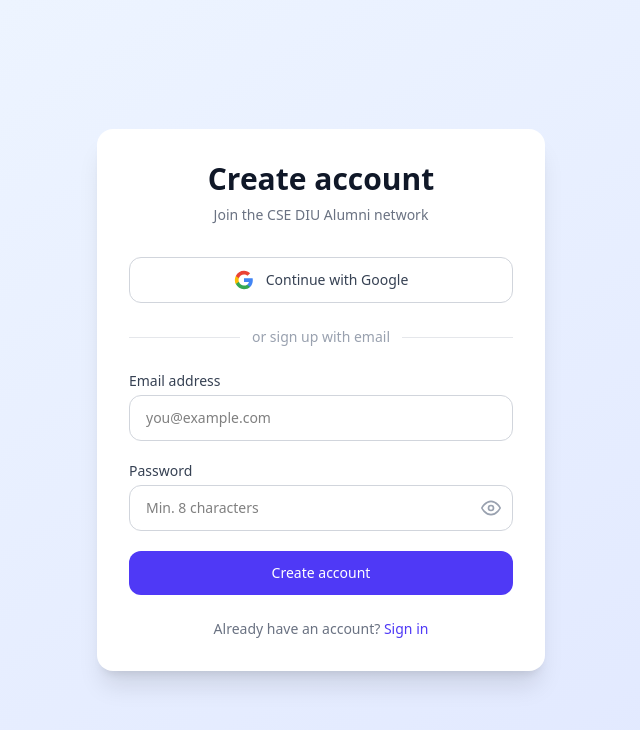
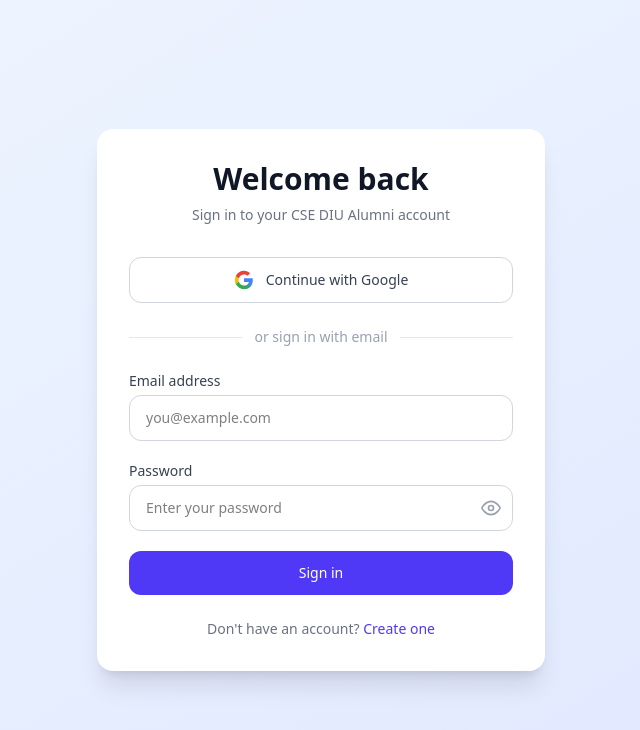
Before and after one commit to csediualumni/web, an Angular app: page /auth/login in a window 1280 px wide. Before the commit this address led to /auth/register. Shown: the top 730 px of the page, without its empty margins (319-959 px from the left). Built offline with nearby package versions, Linux system fonts and the light colour scheme.

Commit message:
feat: implement login functionality with Google OAuth and email/password authentication

```diff
--- a/src/app/app.routes.ts
+++ b/src/app/app.routes.ts
@@ -4,8 +4,13 @@ import { adminGuard } from './core/admin.guard';
 export const routes: Routes = [
   {
     path: '',
-    redirectTo: '/auth/register',
+    redirectTo: '/auth/login',
     pathMatch: 'full',
+  },
+  {
+    path: 'auth/login',
+    loadComponent: () =>
+      import('./auth/login/login.component').then((m) => m.LoginComponent),
   },
   {
     path: 'auth/register',
@@ -36,6 +41,6 @@ export const routes: Routes = [
   },
   {
     path: '**',
-    redirectTo: '/auth/register',
+    redirectTo: '/auth/login',
   },
 ];
--- a/src/app/auth/callback/callback.component.ts
+++ b/src/app/auth/callback/callback.component.ts
@@ -30,7 +30,7 @@ export class AuthCallbackComponent implements OnInit {
         this.router.navigate(['/dashboard']);
       } else {
         this.error = 'Sign-in failed. Please try again.';
-        setTimeout(() => this.router.navigate(['/auth/register']), 2000);
+        setTimeout(() => this.router.navigate(['/auth/login']), 2000);
       }
     });
   }
--- /dev/null
+++ b/src/app/auth/login/login.component.html
@@ -0,0 +1,162 @@
+<div class="min-h-screen bg-gradient-to-br from-blue-50 to-indigo-100 flex items-center justify-center p-4">
+  <div class="w-full max-w-md">
+
+    <!-- Card -->
+    <div class="bg-white rounded-2xl shadow-xl p-8">
+
+      <!-- Header -->
+      <div class="text-center mb-8">
+        <h1 class="text-3xl font-bold text-gray-900">Welcome back</h1>
+        <p class="mt-2 text-sm text-gray-500">
+          Sign in to your CSE DIU Alumni account
+        </p>
+      </div>
+
+      <!-- Google button -->
+      <button
+        type="button"
+        (click)="signInWithGoogle()"
+        class="w-full flex items-center justify-center gap-3 px-4 py-3 border border-gray-300 rounded-xl text-sm font-medium text-gray-700 bg-white hover:bg-gray-50 focus:outline-none focus:ring-2 focus:ring-offset-2 focus:ring-indigo-500 transition-colors cursor-pointer"
+      >
+        <!-- Google SVG logo -->
+        <svg class="w-5 h-5" viewBox="0 0 24 24" aria-hidden="true">
+          <path
+            d="M22.56 12.25c0-.78-.07-1.53-.2-2.25H12v4.26h5.92c-.26 1.37-1.04 2.53-2.21 3.31v2.77h3.57c2.08-1.92 3.28-4.74 3.28-8.09z"
+            fill="#4285F4"
+          />
+          <path
+            d="M12 23c2.97 0 5.46-.98 7.28-2.66l-3.57-2.77c-.98.66-2.23 1.06-3.71 1.06-2.86 0-5.29-1.93-6.16-4.53H2.18v2.84C3.99 20.53 7.7 23 12 23z"
+            fill="#34A853"
+          />
+          <path
+            d="M5.84 14.09c-.22-.66-.35-1.36-.35-2.09s.13-1.43.35-2.09V7.07H2.18C1.43 8.55 1 10.22 1 12s.43 3.45 1.18 4.93l3.66-2.84z"
+            fill="#FBBC05"
+          />
+          <path
+            d="M12 5.38c1.62 0 3.06.56 4.21 1.64l3.15-3.15C17.45 2.09 14.97 1 12 1 7.7 1 3.99 3.47 2.18 7.07l3.66 2.84c.87-2.6 3.3-4.53 6.16-4.53z"
+            fill="#EA4335"
+          />
+        </svg>
+        Continue with Google
+      </button>
+
+      <!-- Divider -->
+      <div class="relative my-6">
+        <div class="absolute inset-0 flex items-center">
+          <div class="w-full border-t border-gray-200"></div>
+        </div>
+        <div class="relative flex justify-center text-sm">
+          <span class="px-3 bg-white text-gray-400">or sign in with email</span>
+        </div>
+      </div>
+
+      <!-- Server error -->
+      @if (serverError()) {
+        <div class="mb-4 p-3 rounded-lg bg-red-50 border border-red-200">
+          <p class="text-sm text-red-600">{{ serverError() }}</p>
+        </div>
+      }
+
+      <!-- Form -->
+      <form [formGroup]="form" (ngSubmit)="onSubmit()" novalidate class="space-y-5">
+
+        <!-- Email -->
+        <div>
+          <label for="email" class="block text-sm font-medium text-gray-700 mb-1">
+            Email address
+          </label>
+          <input
+            id="email"
+            type="email"
+            formControlName="email"
+            autocomplete="email"
+            placeholder="you@example.com"
+            class="w-full px-4 py-3 border rounded-xl text-sm transition-colors focus:outline-none focus:ring-2 focus:ring-indigo-500"
+            [class.border-red-400]="email.invalid && email.touched"
+            [class.border-gray-300]="!(email.invalid && email.touched)"
+          />
+          @if (email.invalid && email.touched) {
+            <p class="mt-1 text-xs text-red-500">
+              @if (email.errors?.['required']) { Email is required. }
+              @else if (email.errors?.['email']) { Please enter a valid email address. }
+            </p>
+          }
+        </div>
+
+        <!-- Password -->
+        <div>
+          <div class="flex items-center justify-between mb-1">
+            <label for="password" class="block text-sm font-medium text-gray-700">
+              Password
+            </label>
+          </div>
+          <div class="relative">
+            <input
+              id="password"
+              [type]="showPassword() ? 'text' : 'password'"
+              formControlName="password"
+              autocomplete="current-password"
+              placeholder="Enter your password"
+              class="w-full px-4 py-3 border rounded-xl text-sm transition-colors focus:outline-none focus:ring-2 focus:ring-indigo-500 pr-11"
+              [class.border-red-400]="password.invalid && password.touched"
+              [class.border-gray-300]="!(password.invalid && password.touched)"
+            />
+            <!-- Toggle visibility -->
+            <button
+              type="button"
+              (click)="showPassword.set(!showPassword())"
+              class="absolute right-3 top-1/2 -translate-y-1/2 text-gray-400 hover:text-gray-600"
+              [attr.aria-label]="showPassword() ? 'Hide password' : 'Show password'"
+            >
+              @if (showPassword()) {
+                <!-- Eye-off icon -->
+                <svg xmlns="http://www.w3.org/2000/svg" class="w-5 h-5" viewBox="0 0 24 24" fill="none" stroke="currentColor" stroke-width="2">
+                  <path d="M17.94 17.94A10.07 10.07 0 0112 20c-7 0-11-8-11-8a18.45 18.45 0 015.06-5.94M9.9 4.24A9.12 9.12 0 0112 4c7 0 11 8 11 8a18.5 18.5 0 01-2.16 3.19m-6.72-1.07a3 3 0 11-4.24-4.24"/>
+                  <line x1="1" y1="1" x2="23" y2="23"/>
+                </svg>
+              } @else {
+                <!-- Eye icon -->
+                <svg xmlns="http://www.w3.org/2000/svg" class="w-5 h-5" viewBox="0 0 24 24" fill="none" stroke="currentColor" stroke-width="2">
+                  <path d="M1 12s4-8 11-8 11 8 11 8-4 8-11 8-11-8-11-8z"/>
+                  <circle cx="12" cy="12" r="3"/>
+                </svg>
+              }
+            </button>
+          </div>
+          @if (password.invalid && password.touched) {
+            <p class="mt-1 text-xs text-red-500">
+              @if (password.errors?.['required']) { Password is required. }
+            </p>
+          }
+        </div>
+
+        <!-- Submit button -->
+        <button
+          type="submit"
+          [disabled]="loading()"
+          class="w-full py-3 px-4 bg-indigo-600 hover:bg-indigo-700 disabled:bg-indigo-400 text-white text-sm font-medium rounded-xl focus:outline-none focus:ring-2 focus:ring-offset-2 focus:ring-indigo-500 transition-colors cursor-pointer disabled:cursor-not-allowed"
+        >
+          @if (loading()) {
+            <span class="flex items-center justify-center gap-2">
+              <svg class="animate-spin h-4 w-4" viewBox="0 0 24 24" fill="none">
+                <circle class="opacity-25" cx="12" cy="12" r="10" stroke="currentColor" stroke-width="4"/>
+                <path class="opacity-75" fill="currentColor" d="M4 12a8 8 0 018-8v8z"/>
+              </svg>
+              Signing in…
+            </span>
+          } @else {
+            Sign in
+          }
+        </button>
+
+      </form>
+
+      <!-- Register link -->
+      <p class="mt-6 text-center text-sm text-gray-500">
+        Don't have an account?
+        <a routerLink="/auth/register" class="font-medium text-indigo-600 hover:text-indigo-500">Create one</a>
+      </p>
+
+    </div>
+  </div>
+</div>
--- /dev/null
+++ b/src/app/auth/login/login.component.ts
@@ -0,0 +1,66 @@
+import { Component, signal } from '@angular/core';
+import {
+  FormBuilder,
+  FormGroup,
+  Validators,
+  ReactiveFormsModule,
+} from '@angular/forms';
+import { Router, RouterLink } from '@angular/router';
+import { CommonModule } from '@angular/common';
+import { AuthService } from '../../core/auth.service';
+
+@Component({
+  selector: 'app-login',
+  standalone: true,
+  imports: [CommonModule, ReactiveFormsModule, RouterLink],
+  templateUrl: './login.component.html',
+})
+export class LoginComponent {
+  form: FormGroup;
+  loading = signal(false);
+  serverError = signal('');
+  showPassword = signal(false);
+
+  constructor(
+    private fb: FormBuilder,
+    private auth: AuthService,
+    private router: Router,
+  ) {
+    this.form = this.fb.group({
+      email: ['', [Validators.required, Validators.email]],
+      password: ['', [Validators.required]],
+    });
+  }
+
+  get email() {
+    return this.form.get('email')!;
+  }
+  get password() {
+    return this.form.get('password')!;
+  }
+
+  onSubmit(): void {
+    if (this.form.invalid) {
+      this.form.markAllAsTouched();
+      return;
+    }
+
+    this.loading.set(true);
+    this.serverError.set('');
+
+    const { email, password } = this.form.value;
+    this.auth.login(email, password).subscribe({
+      next: () => this.router.navigate(['/dashboard']),
+      error: (err) => {
+        this.loading.set(false);
+        this.serverError.set(
+          err.error?.message ?? 'Invalid email or password. Please try again.',
+        );
+      },
+    });
+  }
+
+  signInWithGoogle(): void {
+    this.auth.redirectToGoogle();
+  }
+}
--- a/src/environments/environment.prod.ts
+++ b/src/environments/environment.prod.ts
@@ -1,4 +1,4 @@
 export const environment = {
   production: true,
-  apiUrl: '/api/v1',
+  apiUrl: 'api-production-372c.up.railway.app/api/v1',
 };
```
